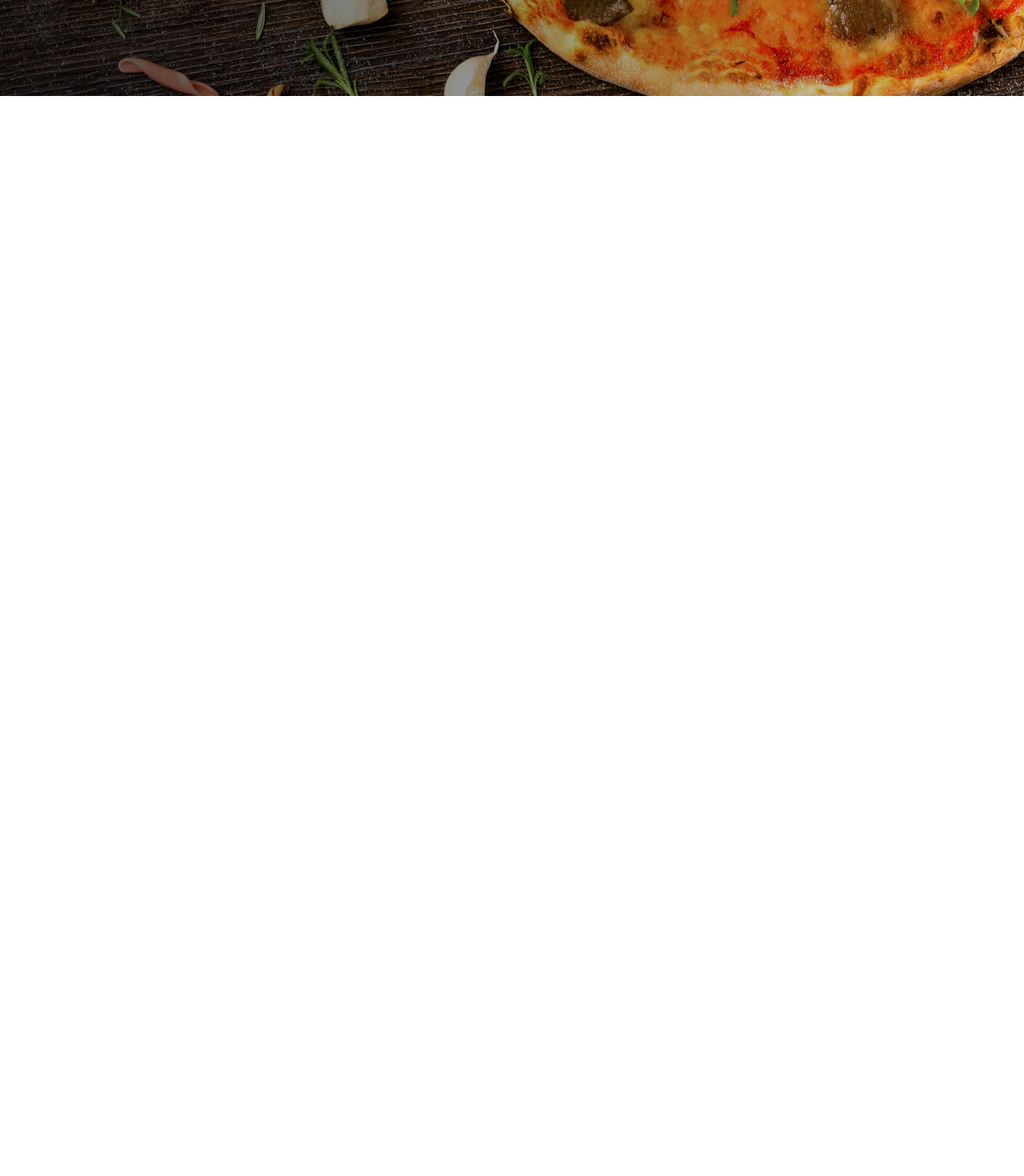
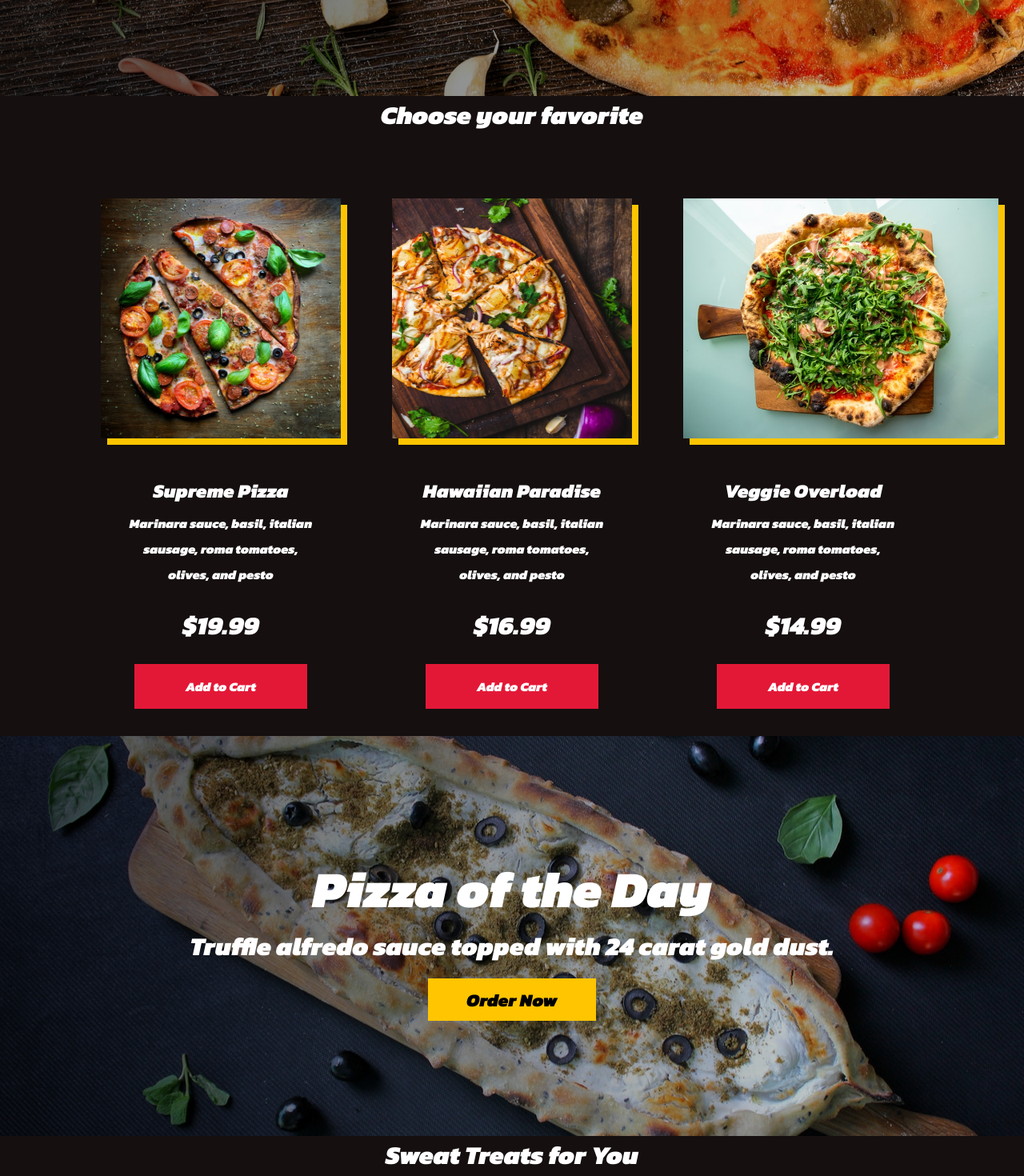
Before and after one commit to yetgins/responsive-ecommerce-restaurant, a React (Create React App) app: page / in a window 1280 px wide. Shown: the part 680-2150 px from the top of the page at 80% size. Before the commit the page ends 800 px from the top, so only its background shows below. Built offline with nearby package versions, Linux system fonts and the light colour scheme.

Commit message:
Add Products and Feature components

```diff
--- a/src/App.js
+++ b/src/App.js
@@ -1,16 +1,21 @@
-import React from 'react';
-import { BrowserRouter as Router } from 'react-router-dom';
-import { GlobalStyle } from './globalStyles';
-import Hero from './components/Hero/Hero';
+import React from "react";
+import { BrowserRouter as Router } from "react-router-dom";
+import { GlobalStyle } from "./globalStyles";
+import Hero from "./components/Hero/Hero";
+import Products from "./components/Products/Products";
+import { productData, productDataTwo } from "./components/Products/data";
+import Feature from "./components/Feature/Feature";
+import Footer from "./components/Footer/Footer";
 
 function App() {
   return (
     <Router>
       <GlobalStyle />
-     <Hero />
-
+      <Hero />
+      <Products heading="Choose your favorite" data={productData} />
+      <Feature />
+      <Products heading='Sweat Treats for You' data={productDataTwo} />
     </Router>
-
   );
 }
 
--- /dev/null
+++ b/src/components/Feature/Feature.js
@@ -0,0 +1,14 @@
+import React from 'react';
+import {FeatureContainer,FeatureButton} from './Feature.styles';
+
+const Feature = () => {
+    return (
+        <FeatureContainer>
+            <h1>Pizza of the Day</h1>
+            <p>Truffle alfredo sauce topped with 24 carat gold dust.</p>
+            <FeatureButton>Order Now</FeatureButton>
+        </FeatureContainer>
+    )
+}
+
+export default Feature
--- /dev/null
+++ b/src/components/Feature/Feature.styles.js
@@ -0,0 +1,42 @@
+import styled from 'styled-components';
+import FeaturePic from '../../images/featured3.jpg';
+
+export const FeatureContainer=styled.div`
+    background: linear-gradient(to right, rgba(0,0,0,0.7),
+    rgba(0,0,0,0.1)), url(${FeaturePic});
+    height:100vh;
+    max-height:500px;
+    background-position:center;
+    background-size:cover;
+    display: flex;
+    flex-direction:column;
+    justify-content:center;
+    align-items:center;
+    color:#fff;
+    text-align:center;
+    padding: 0 1rem;
+
+    h1{
+        font-size: clamp(3rem,5vw,5rem);
+    }
+    p{
+        margin-bottom:1rem;
+        font-size: clamp(1rem,3vw,2rem);
+    }
+`;
+
+export const FeatureButton=styled.button`
+    font-size:1.4rem;
+    padding:0.6rem 3rem;
+    border: none;
+    background: #ffc500;
+    color:#000;
+    transition: 0.2s ease-out;
+
+    &:hover {
+        color:#fff;
+        background: #e31837;
+        transition: 0.2s ease-out;
+        cursor: pointer;
+    }
+`;
--- /dev/null
+++ b/src/components/Products/Products.js
@@ -0,0 +1,39 @@
+import React from "react";
+import { productData } from "./data";
+import {
+  ProductsContainer,
+  ProductsHeading,
+  ProductWrapper,
+  ProductCard,
+  ProductImg,
+  ProductInfo,
+  ProductPrice,
+  ProductTitle,
+  ProductDesc,
+  ProductButton,
+} from "./Products.styles";
+
+const Products = ({heading,data}) => {
+  return (
+    <ProductsContainer>
+      <ProductsHeading>{heading}</ProductsHeading>
+      <ProductWrapper>
+        {data.map((product, index) => {
+          return (
+            <ProductCard key={index}>
+              <ProductImg src={product.img} alt="" />
+              <ProductInfo>
+                <ProductTitle>{product.name}</ProductTitle>
+                <ProductDesc>{product.desc}</ProductDesc>
+                <ProductPrice>{product.price}</ProductPrice>
+                <ProductButton>{product.button}</ProductButton>
+              </ProductInfo>
+            </ProductCard>
+          );
+        })}
+      </ProductWrapper>
+    </ProductsContainer>
+  );
+};
+
+export default Products;
--- /dev/null
+++ b/src/components/Products/Products.styles.js
@@ -0,0 +1,74 @@
+import styled from 'styled-components';
+
+export const ProductsContainer =styled.div`
+    width:100vw;
+    min-height:100vh;
+    padding: 5rem calc((100vw-1300px)/2);
+    background: #150f0f;
+    color: #fff;
+`;
+
+export const ProductWrapper =styled.div`
+    display: flex;
+    flex-wrap:wrap;
+    justify-content:center;
+    margin: 0 auto;
+`;
+
+export const ProductCard =styled.div`
+    margin:0 2rem;
+    line-height: 2;
+    width: 300px;
+`;
+
+export const ProductImg =styled.img`
+    height:300px;
+    min-width:300px;
+    max-width:100%100vh;
+    box-shadow: 8px 8px #fdc500;
+`;
+
+export const ProductsHeading =styled.h1`
+    font-size: clamp(2rem, 25.vw, 3rem);
+    text-align:center;
+    margin-bottom:5rem;
+`;
+
+export const ProductTitle =styled.h1`
+    font-size: 1.5rem;
+    font-weight:400;
+`;
+
+export const ProductInfo =styled.div`
+    display: flex;
+    flex-direction:column;
+    justify-content:center;
+    align-items:center;
+    padding: 2rem;
+    text-align:center;
+`;
+
+export const ProductDesc=styled.p`
+    margin-bottom:1rem;
+`;
+
+export const ProductPrice=styled.p`
+    margin-bottom:1rem;
+    font-size:2rem;
+`;
+
+export const ProductButton=styled.button`
+    font-size:1rem;
+    padding:1rem 4rem;
+    border: none;
+    background: #e31837;
+    color:#fff;
+    transition:0.2 ease-out;
+
+    &:hover {
+        background: #ffc500;
+        transition: 0.2s ease-out;
+        cursor: pointer;
+        color:#000;
+    }
+`;
--- /dev/null
+++ b/src/components/Products/data.js
@@ -0,0 +1,66 @@
+import product1 from "../../images/product-1.jpg";
+import product2 from "../../images/product-2.jpg";
+import product3 from "../../images/product-3.jpg";
+import sweet1 from "../../images/sweet3.jpg";
+import sweet2 from "../../images/sweet-2.jpg";
+import sweet3 from "../../images/sweet-3.jpg";
+
+export const productData = [
+  {
+    img: product1,
+    alt: "Pizza",
+    name: "Supreme Pizza",
+    desc:
+      "Marinara sauce, basil, italian sausage, roma tomatoes, olives, and pesto",
+    price: "$19.99",
+    button: "Add to Cart",
+  },
+  {
+    img: product2,
+    alt: "Pizza",
+    name: "Hawaiian Paradise",
+    desc:
+      " Marinara sauce, basil, italian sausage, roma tomatoes, olives, and pesto",
+    price: "$16.99",
+    button: "Add to Cart",
+  },
+  {
+    img: product3,
+    alt: "Pizza",
+    name: "Veggie Overload",
+    desc:
+      " Marinara sauce, basil, italian sausage, roma tomatoes, olives, and pesto",
+    price: "$14.99",
+    button: "Add to Cart",
+  },
+];
+
+export const productDataTwo = [
+  {
+    img: sweet2,
+    alt: "Donuts",
+    name: "Doughlicious",
+    desc:
+      "Belgian chocolate glazed donuts covered in icing with sprinkles on top",
+    price: "$9.99",
+    button: "Add to Cart",
+  },
+  {
+    img: sweet3,
+    alt: "Ice Cream",
+    name: "Caramel Wonder",
+    desc:
+      "Vanilla ice cream covered with caramel and chocolate glaze topped with a coco stick",
+    price: "$12.99",
+    button: "Add to Cart",
+  },
+  {
+    img: sweet1,
+    alt: "Brownie",
+    name: "Brownie Bunch",
+    desc:
+      "Double fudge brownie squares topped with white chocolate pieces",
+    price: "$9.99",
+    button: "Add to Cart",
+  },
+];
```
